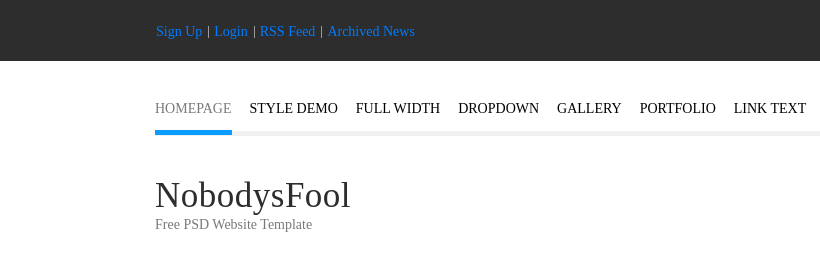
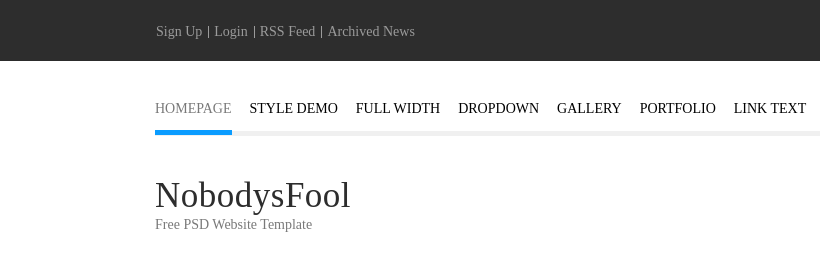
Before and after one commit to Callmehurt/youngminds-template-task, a plain HTML site: page index.html in a window 1280 px wide. Shown: the top 280 px of the page, 0-820 px from the left. Drawn offline with nearby package versions, Linux system fonts and the light colour scheme.

Commit message:
Update style.css

```diff
--- a/css/style.css
+++ b/css/style.css
@@ -26,6 +26,11 @@ body {
   color: #9b9b9b;
   font-size: 14px;
   padding: 1px;
+}
+
+.header_top .left_ul li a {
+  color: #9b9b9b;
+  text-decoration: none;
 }
 
 .divider {
```
